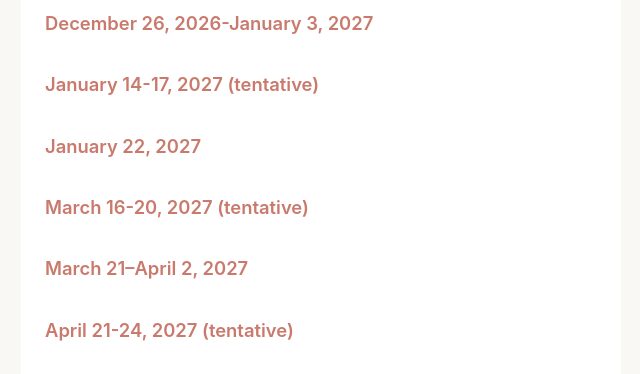
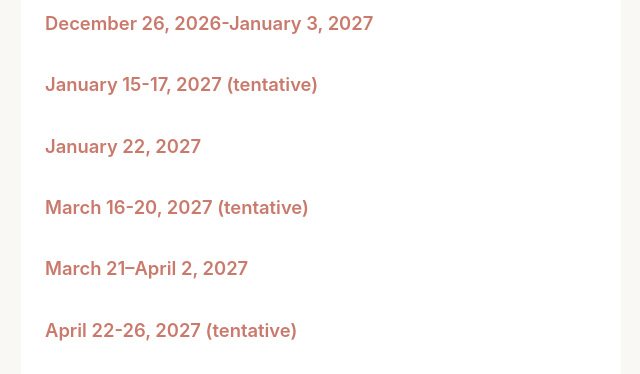
Before and after one commit to Pipersparadise/pipers-paradise, a plain HTML site: page index.html in a window 1280 px wide. Shown: the part 813-1187 px from the top of the page, 319-959 px from the left. Drawn offline with Linux system fonts and the light colour scheme.

Commit message:
Update index.html

```diff
--- a/index.html
+++ b/index.html
@@ -209,7 +209,7 @@
             </div>
 
             <div class="date-block">
-                <div class="date-range">January 14-17, 2027 (tentative)</div>
+                <div class="date-range">January 15-17, 2027 (tentative)</div>
              </div>
 
             <div class="date-block">
@@ -225,7 +225,7 @@
             </div>
 
              <div class="date-block">
-                <div class="date-range">April 21-24, 2027 (tentative)</div>
+                <div class="date-range">April 22-26, 2027 (tentative)</div>
              </div>
 
             <div class="date-block">
```
